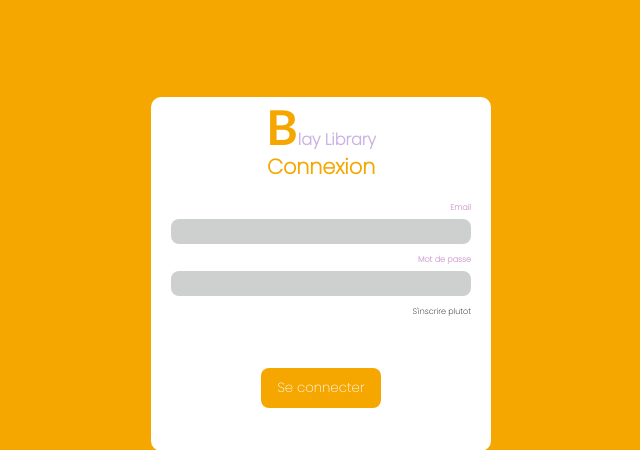
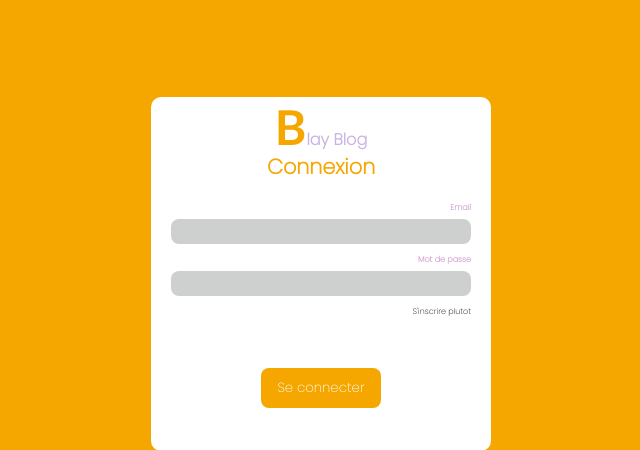
Before and after one commit to 2DYXBOSS/causerdeb, a Flask app: page /pre in a window 1280 px wide. Shown: the part 136-586 px from the top of the page, without its empty margins (319-959 px from the left). Run offline with Flask 3, Linux system fonts and the light colour scheme.

Commit message:
Update connexion.html

```diff
--- a/templates/connexion.html
+++ b/templates/connexion.html
@@ -24,7 +24,7 @@
                     {% endif %}
                     {% endwith %} -->
                 <div class="hea2">
-                    <strong><p style="color: rgba(162, 117, 204, 0.555);"><span style="font-family: 'Gill Sans', 'Gill Sans MT', Calibri, 'Trebuchet MS', sans-serif;font-size: 3rem;color: rgb(245, 167, 0);">B</span>lay Library</p></strong>
+                    <strong><p style="color: rgba(162, 117, 204, 0.555);"><span style="font-family: 'Gill Sans', 'Gill Sans MT', Calibri, 'Trebuchet MS', sans-serif;font-size: 3rem;color: rgb(245, 167, 0);">B</span>lay Blog</p></strong>
                 </div>
                 <div class="hea2">
                     <h2 style="color: rgb(245, 167, 0);font-size: 1.3rem;margin-bottom: 10px;">Connexion</h2>
```
